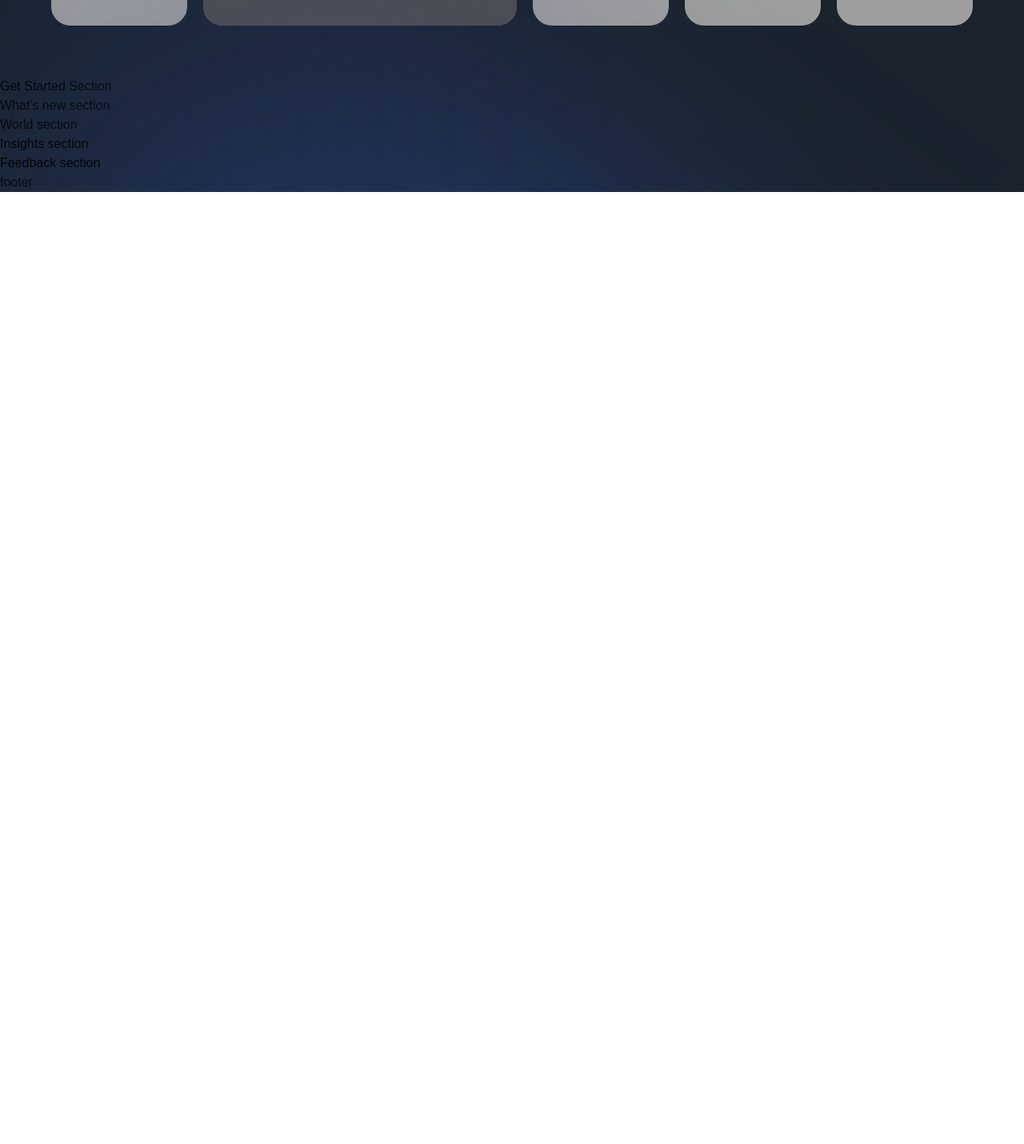
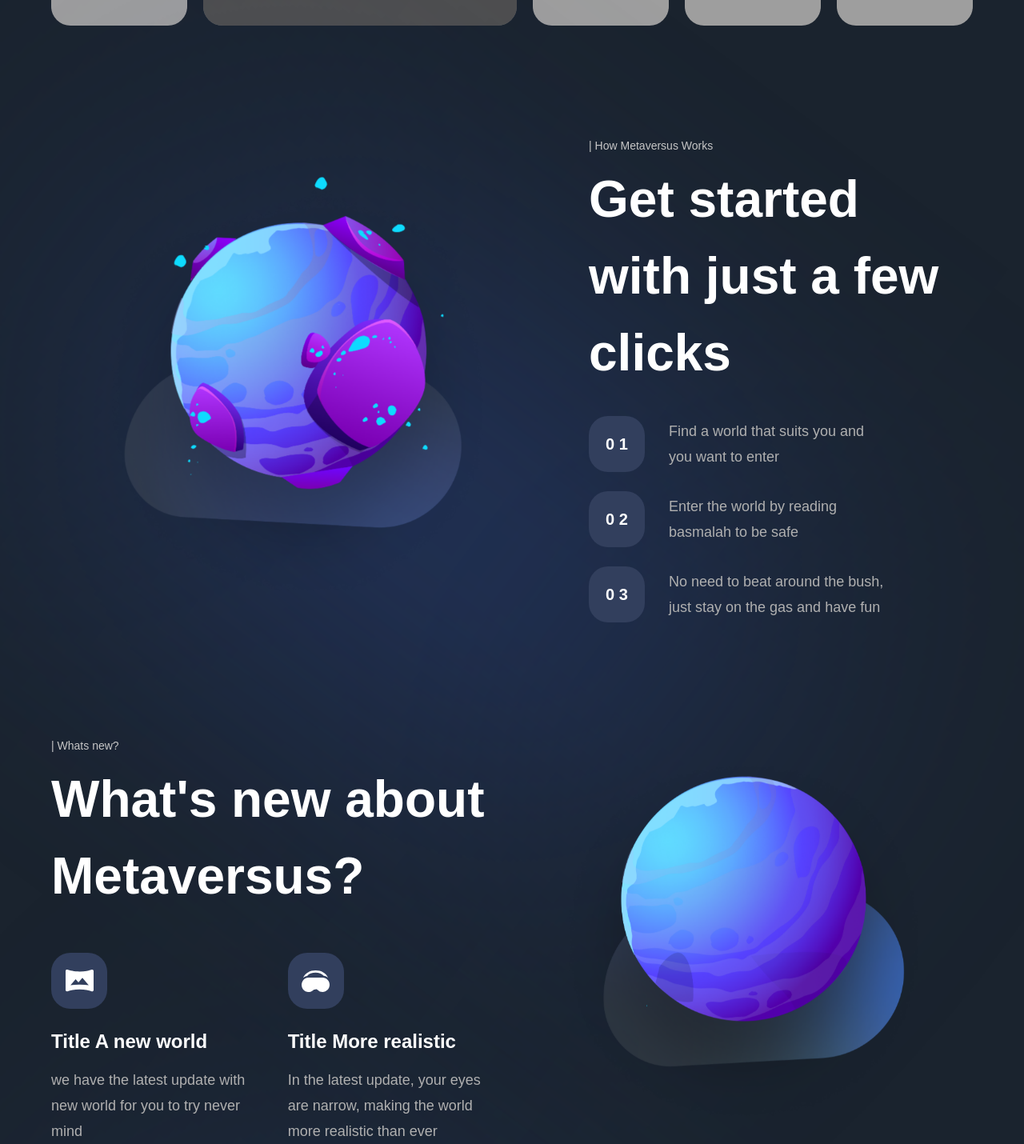
Before and after one commit to EnzoZa/Modern-Next-13-Website, a Next.js app in the folder metaverse/: page / in a window 1280 px wide. Shown: the part 2560-3990 px from the top of the page at 80% size. Before the commit the page ends 2800 px from the top, so only its background shows below. Built offline with nearby package versions, Linux system fonts and the light colour scheme; grey boxes are pictures that could not be loaded; a web font is replaced by a local one.

Commit message:
✨ Get Started and New Features ✨

```diff
--- a/metaverse/components/NewFeatures.jsx
+++ b/metaverse/components/NewFeatures.jsx
@@ -1,6 +1,18 @@
-const NewFeatures = () => (
-  <div>
-    New Features
+import styles from '../styles';
+
+const NewFeatures = ({ imgUrl, title, subtitle }) => (
+  <div className="flex-1 flex flex-col sm:max-w-[250px] min-w-[210px]">
+    <div
+      className={`${styles.flexCenter} w-[70px] h-[70px] rounded-[24px] bg-[#323F5D]`}
+    >
+      <img src={imgUrl} alt="icon" className="w-1/2 h-1/2 object-contain" />
+    </div>
+    <h1 className="mt-[26px] font-bold text-[24px] leading-[30.24px] text-white">
+      Title {title}
+    </h1>
+    <p className="flex-1 mt-[16px] font-normal text-[18px] text-[#B0B0B0] leading-[32.4px]">
+      {subtitle}
+    </p>
   </div>
 );
 
--- a/metaverse/components/StartSteps.jsx
+++ b/metaverse/components/StartSteps.jsx
@@ -1,6 +1,17 @@
-const StartSteps = () => (
-  <div>
-    start steps
+import styles from '../styles';
+
+const StartSteps = ({ number, text }) => (
+  <div className={`${styles.flexCenter} flex-row`}>
+    <div
+      className={`${styles.flexCenter} w-[70px] h-[70px] rounded-[24px] bg-[#323F5D]`}
+    >
+      <p className="font-bold text-[20px] text-white">
+        {number}
+      </p>
+    </div>
+    <p className="flex-1 ml-[30px] font-normal text-[18px] text-[#B0B0B0] leading-[32.4px]">
+      {text}
+    </p>
   </div>
 );
 
--- a/metaverse/sections/GetStarted.jsx
+++ b/metaverse/sections/GetStarted.jsx
@@ -1,8 +1,48 @@
 'use client';
 
+import { motion } from 'framer-motion';
+
+import styles from '../styles';
+import { startingFeatures } from '../constants';
+import { StartSteps, TitleText, TypingText } from '../components';
+import { staggerContainer, fadeIn, planetVariants } from '../utils/motion';
+
 const GetStarted = () => (
-  <section>
-    Get Started Section
+  <section className={`${styles.paddings} relative z-10`}>
+    <motion.div
+      variants={staggerContainer}
+      initial="hidden"
+      whileInView="show"
+      viewport={{ once: false, amount: 0.25 }}
+      className={`${styles.innerWidth} mx-auto flex lg:flex-row flex-col gap-8`}
+    >
+      <motion.div
+        variants={planetVariants('left')}
+        className={`flex-1 ${styles.flexCenter}`}
+      >
+        <img
+          src="/get-started.png"
+          alt="get-started"
+          className="w-[90%] h-[90%] object-contain"
+        />
+      </motion.div>
+      <motion.div
+        variants={fadeIn('left', 'tween', 0.2, 1)}
+        className="flex-[0.75] flex justify-center flex-col"
+      >
+        <TypingText title="| How Metaversus Works" />
+        <TitleText title={<>Get started with just a few clicks</>} />
+        <div className="mt-[31px] flex flex-col max-w-[370px] gap-[24px]">
+          {startingFeatures.map((feature, index) => (
+            <StartSteps
+              key={feature}
+              number={`${index < 10 ? '0' : ''} ${index + 1}`}
+              text={feature}
+            />
+          ))}
+        </div>
+      </motion.div>
+    </motion.div>
   </section>
 );
 
--- a/metaverse/sections/WhatsNew.jsx
+++ b/metaverse/sections/WhatsNew.jsx
@@ -1,8 +1,45 @@
 'use client';
 
+import { motion } from 'framer-motion';
+
+import styles from '../styles';
+import { newFeatures } from '../constants';
+import { NewFeatures, TitleText, TypingText } from '../components';
+import { planetVariants, staggerContainer, fadeIn } from '../utils/motion';
+
 const WhatsNew = () => (
-  <section>
-    What's new section
+  <section className={`${styles.paddings} relative z-10`}>
+    <motion.div
+      variants={staggerContainer}
+      initial="hidden"
+      whileInView="show"
+      viewport={{ once: false, amount: 0.25 }}
+      className={`${styles.innerWidth} mx-auto flex lg:flex-row flex-col gap-8`}
+    >
+      <motion.div
+        variants={fadeIn('right', 'tween', 0.2, 1)}
+        className="flex-[0.95] flex justify-center flex-col"
+      >
+        <TypingText title="| Whats new?" />
+        <TitleText title={<>What's new about Metaversus?</>} />
+        <div className="mt-[48px] flex flex-wrap justify-between gap-[24px]">
+          {newFeatures.map((feature) => (
+            <NewFeatures key={feature.title} {...feature} />
+          ))}
+        </div>
+      </motion.div>
+
+      <motion.div
+        variants={planetVariants('right')}
+        className={`flex-1 ${styles.flexCenter}`}
+      >
+        <img
+          src="/whats-new.png"
+          alt="get-started"
+          className="w-[90%] h-[90%] object-contain"
+        />
+      </motion.div>
+    </motion.div>
   </section>
 );
 
```
